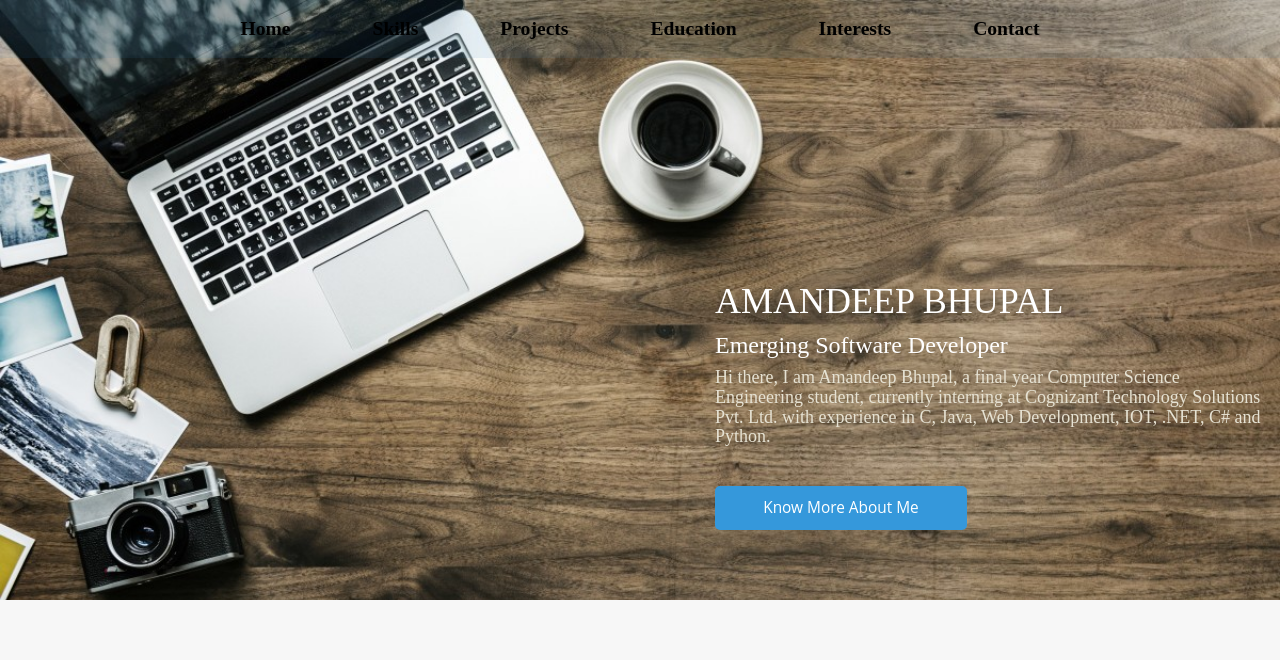
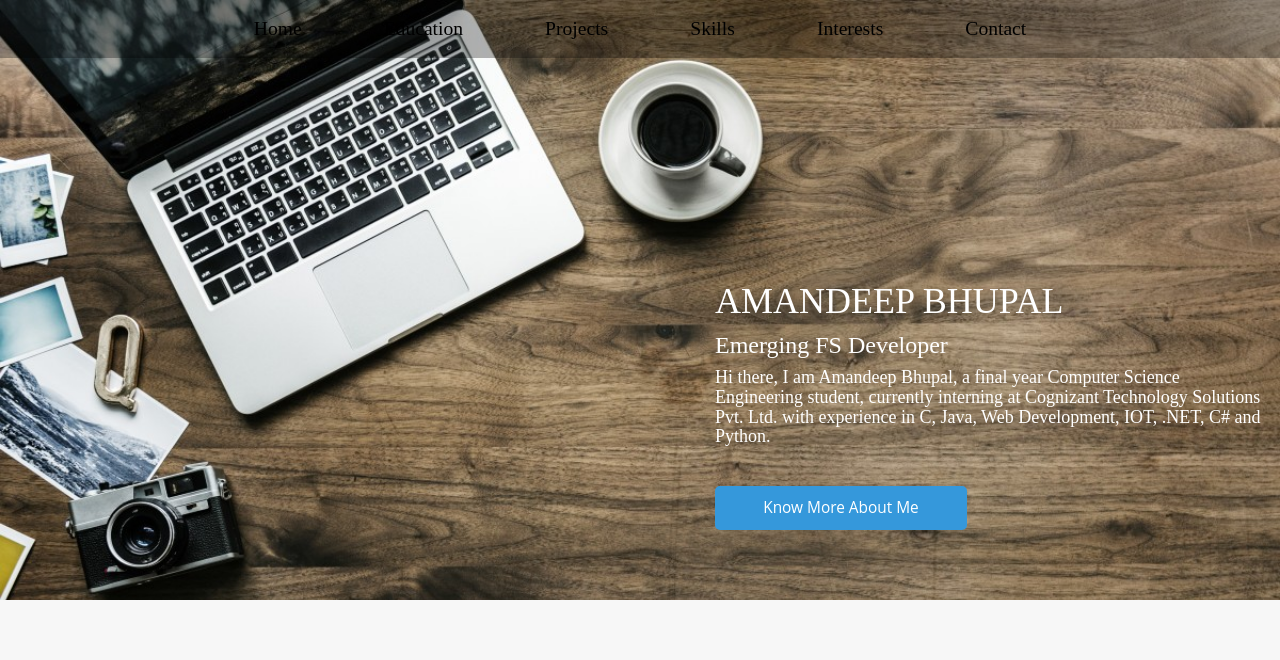
Before and after one commit to AkashMahajan19/AmandeepBhupal.github.io, a plain HTML site: page index.html in a window 1280 px wide. Shown: the top 660 px of the page. Drawn offline with nearby package versions, Linux system fonts and the light colour scheme; files whose address does not match are found by name; a web font is replaced by a local one.

Commit message:
Update index.html

```diff
--- a/index.html
+++ b/index.html
@@ -121,8 +121,8 @@ Smartphone Compatible web template, free webdesigns for Nokia, Samsung, LG, Sony
 
 
 
-<div id="home" class="top-header" style="width:100%; position:fixed; z-index:999; background-color: rgba(53,126,189,0.1);
-  color: black;margin:0px; padding:15px;">
+<div id="home" class="top-header" style="width:100%; position:fixed; z-index:999; background-color: rgba(0,0,0,0.3);
+  color: white;margin:0px; padding:15px;">
 
 		 <!-- <div class="logo">
 				<h1><a href="index.html">Emplox</a></h1>
@@ -130,19 +130,17 @@ Smartphone Compatible web template, free webdesigns for Nokia, Samsung, LG, Sony
 		 </div> -->
 		 <!--<div class="logo"><img src='images/banner.jpg' alt="html5icon" style="z-index:999; height:75px; width:75px; "></div>-->
 
-		 <div class="top-menu"   >
-			 <span class="menu"></span>
+		 <div class="top-menu"  >
+			 <span class="menu"  ></span>
 			 <ul>
-				<li><a class="scroll" href="#head1" style="font-weight: bold">Home</a></li>
-				 <li><a class="scroll" href="#skill" style="font-weight: bold">Skills</a></li>
-				 <li><a class="scroll" href="#service" style="font-weight: bold">Projects</a></li>
-				<li><a class="scroll" href="#experience" style="font-weight: bold">Education</a></li>
+				<li><a class="scroll" href="#head1" >Home</a></li>
+				<li><a class="scroll" href="#experience" >Education</a></li>
 
-
+				<li><a class="scroll" href="#service" >Projects</a></li>
 				<!--<li><a class="scroll" href="#about">About</a></li>-->
-
-				<li><a class="scroll" href="#gallery" style="font-weight: bold">Interests</a></li>
-				<li><a class="scroll" href="#contact" style="font-weight: bold">Contact</a></li>
+				<li><a class="scroll" href="#skill" >Skills</a></li>
+				<li><a class="scroll" href="#gallery" >Interests</a></li>
+				<li><a class="scroll" href="#contact" >Contact</a></li>
 			 </ul>
 		     <!-- script-for-menu -->
 				 <script>
@@ -164,8 +162,8 @@ Smartphone Compatible web template, free webdesigns for Nokia, Samsung, LG, Sony
 			 style="width:100%;padding-top:100px;padding-bottom:10px;padding-left:700px;">
 
 				 <h1 style="color:rgba(255,255,255,1);font-family:'Times New Roman', Times, serif ;">AMANDEEP BHUPAL</h1>
-				<h3 style="color:rgba(255,255,255,1);font-family:'Times New Roman', Times, serif ;padding-top:10px;">Emerging Software Developer</h3>
-				 <h4 style="color:#e6e2d3;font-family:'Times New Roman', Times, serif ;padding-top:10px;">Hi there, I am Amandeep Bhupal, a final year Computer Science Engineering student,
+				<h3 style="color:rgba(255,255,255,1);font-family:'Times New Roman', Times, serif ;padding-top:10px;">Emerging FS Developer</h3>
+				 <h4 style="color:rgba(255,255,255,1);font-family:'Times New Roman', Times, serif ;padding-top:10px;">Hi there, I am Amandeep Bhupal, a final year Computer Science Engineering student,
 	currently interning at Cognizant Technology Solutions Pvt. Ltd. with experience in C, Java, Web Development, IOT, .NET, C# and Python.
 </h4>
 				 <a href="#about" class='scroll' ">Know More About Me</a>
@@ -304,7 +302,7 @@ Smartphone Compatible web template, free webdesigns for Nokia, Samsung, LG, Sony
 		<h3>About Me</h3>
 		<h4></h4>
 		<p>
-			Hi there, I am <i><b>Amandeep Bhupal</b></i>, a final year Computer Science Engineering student,
+			Hi there, I am Amandeep Bhupal, a final year Computer Science Engineering student,
 	currently interning at Cognizant Technology Solutions Pvt. Ltd. with experience in C, Java, Web Development, IOT, .NET, C# and Python.
 	 I am a motivated individual, with the will to gain expertise in Software Developmnent.
 	 I keep myself updated with the latest technologies in the market, and try to gain experience in them.
@@ -482,7 +480,7 @@ Smartphone Compatible web template, free webdesigns for Nokia, Samsung, LG, Sony
 					<div class="touch-right-top">
 							<i class="material-icons" style="font-size:30px; color:black;">local_post_office</i>
 							<p><a href="mailto:Amandeep.Bhupal@cognizant.com">Amandeep.Bhupal@cognizant.com</a></p>
-
+							<p><a href="mailto:amandeepbhupal96@gmail.com">amandeepbhupal96@gmail.com</a></p>
 					</div>
 					<div class="touch-right-top">
 							<i class="material-icons" style="font-size:30px; color:black;">local_phone</i>
```
